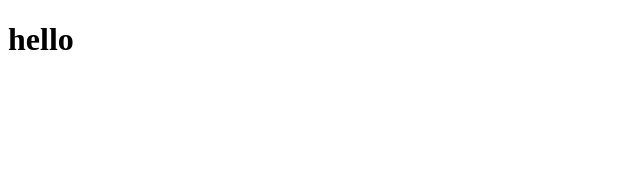
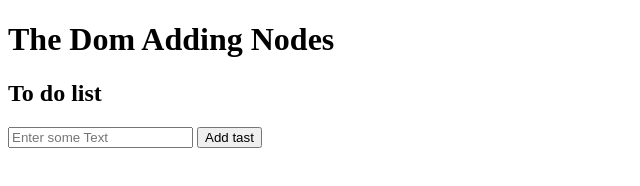
Before and after one commit to Usama-khanx/task-5-TodoList-in-Js, a plain HTML site: page index.html in a window 1280 px wide. Shown: the whole page, without its empty margins (0-640 px from the left). Drawn offline with Linux system fonts and the light colour scheme.

Commit message:
input field and button added

```diff
--- a/index.html
+++ b/index.html
@@ -3,9 +3,50 @@
 <head>
     <meta charset="UTF-8">
     <meta name="viewport" content="width=device-width, initial-scale=1.0">
-    <title>TODO list in js</title>
+    <title>Todo list in js</title>
 </head>
 <body>
-    <h1>hello</h1>
+    <h1>The Dom Adding Nodes</h1>
+    <h2>To do list</h2>
+
+
+    <input type="text" placeholder="Enter some Text" id="input">
+    <button id="add_btn" onclick="addTask();">Add tast</button>
+
+    <ul id="ul_list">
+
+    </ul>
+
+
+
+    <!-- <script>
+        function addTask(){
+            var btn = document.getElementById("add_btn")
+            var input = document.getElementById("input");
+            var list = document.getElementById("ul_list");
+            // create a new elemet li in ul
+            var toAddLi  = document.createElement("li");
+
+            // create a remove btn
+            var removebtn = document.createElement('button')
+            removebtn.textContent = 'Remove'
+            toAddLi.textContent = input.value;
+
+            removebtn.onclick = function(){
+                list.removeChild('li')
+            }
+
+
+            if (toAddLi.textContent.trim() === ''){
+                alert("Empty list not allowed")
+            }
+            else{
+
+                list.appendChild(toAddLi)
+                list.appendChild(removebtn);
+            }
+        }
+
+    </script> -->
 </body>
 </html>
```
